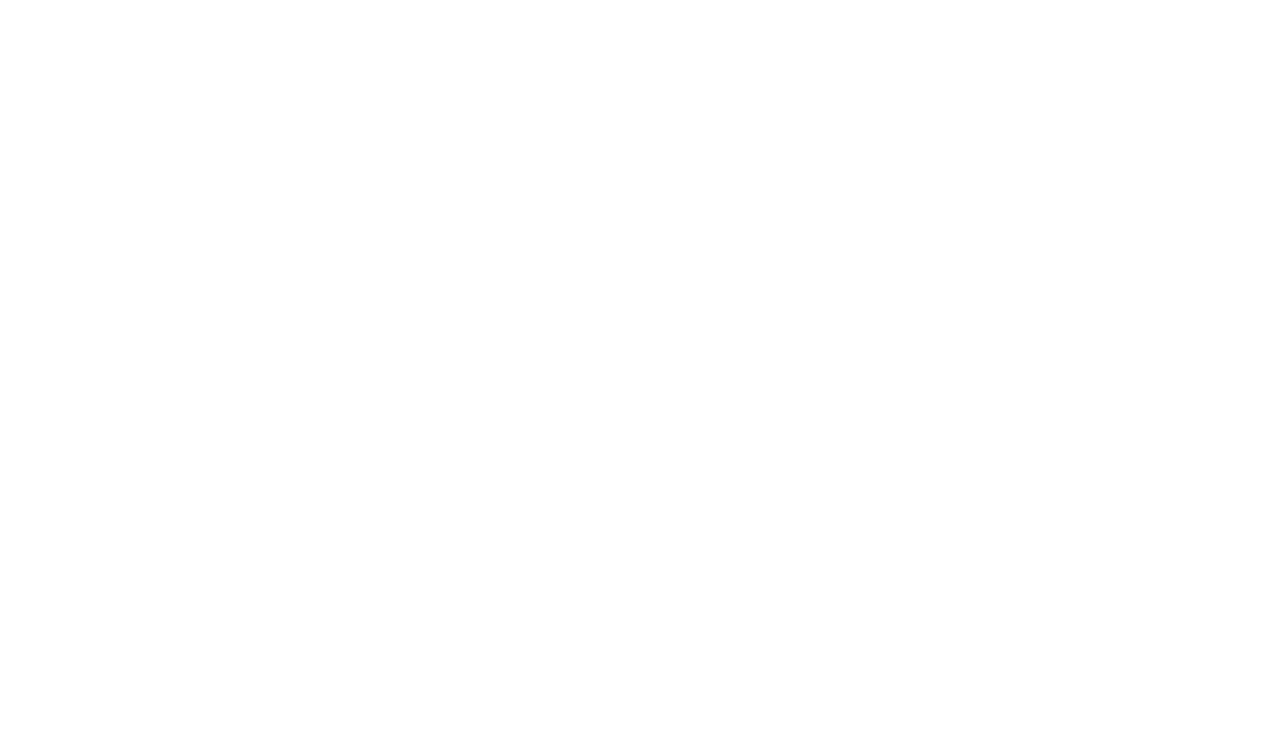
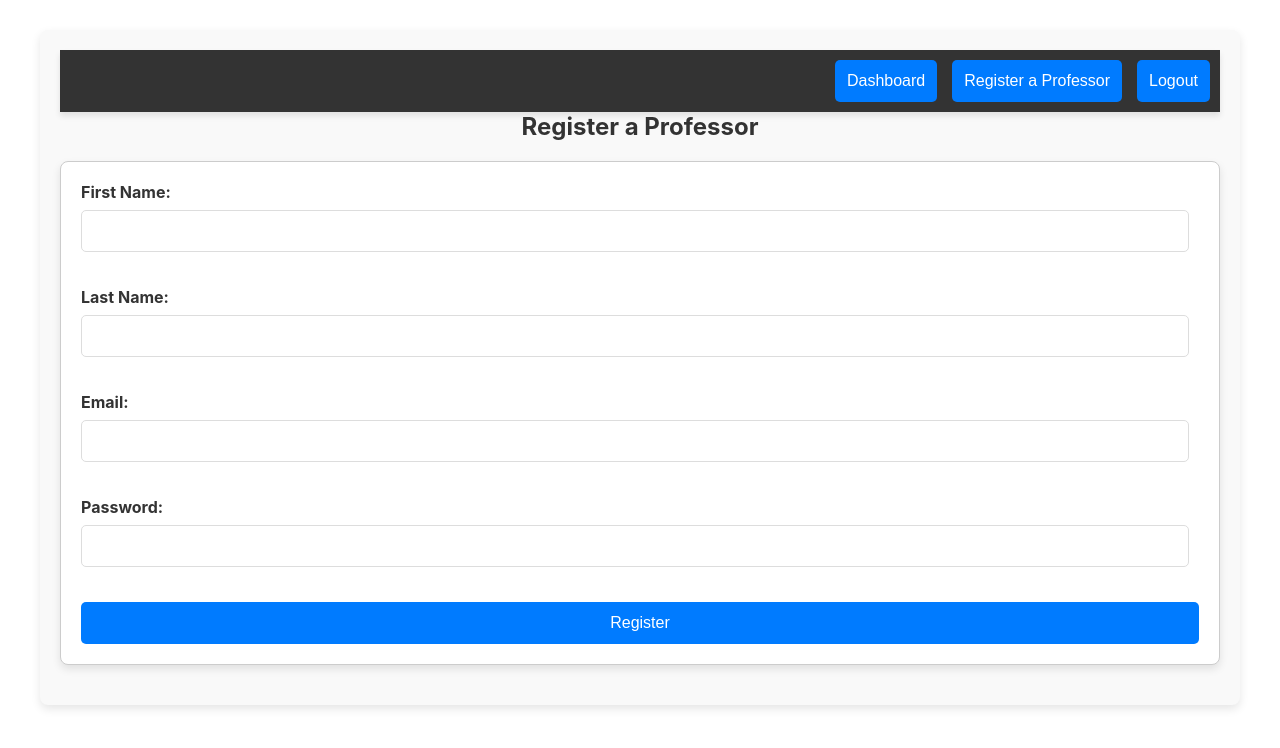
Before and after one commit to Project-S5/admin-front-end, a React (Create React App) app: page /register-professor in a window 1280 px wide. Before the commit this address had no page. Shown: the top 748 px of the page. Built offline with nearby package versions, Linux system fonts and the light colour scheme; sample sign-in values are in the browser's storage.

Commit message:
Registering professor

```diff
--- a/src/App.js
+++ b/src/App.js
@@ -5,6 +5,7 @@
 import AdminDashboard from './pages/AdminDashboard';  // Import the AdminDashboard from the correct path
 import { Navigate } from 'react-router-dom'; // Import Navigate
 import LessonDetails from './pages/LessonDetails';
+import RegisterProfessor from './pages/RegisterProfessor';
 
 const App = () => {
   const isAuthenticated = !!localStorage.getItem('access_token');
@@ -18,6 +19,7 @@
           element={isAuthenticated ? <AdminDashboard /> : <Navigate to="/" />}
         />
         <Route path="/lesson/:lessonId/students" element={isAuthenticated ? <LessonDetails />: <Navigate to="/" />} />
+        <Route path="/register-professor" element={isAuthenticated ? <RegisterProfessor />: <Navigate to="/" />} />
         {/* <Route path="/" element={<Navigate to="/" />} /> */}
       </Routes>
     </Router>
--- a/src/components/Navbar.js
+++ b/src/components/Navbar.js
@@ -16,10 +16,22 @@
     navigate('/');
   };
 
+  const handleRegister = () => {
+    // Redirect to the registration page (e.g., '/register-professor')
+    navigate('/register-professor');
+  };
+  const handleDashboard = () => {
+    // Redirect to the registration page (e.g., '/register-professor')
+    navigate('/admin-dashboard');
+  };
+
   return (
     <nav className="navbar">
       <div className="navbar-content navbar-right">
+        <button className="register-btn" onClick={handleDashboard}>Dashboard</button>
+        <button className="register-btn" onClick={handleRegister}>Register a Professor</button>
         <button className="logout-btn" onClick={handleLogout}>Logout</button>
+
       </div>
     </nav>
   );
--- a/src/pages/LessonDetails.css
+++ b/src/pages/LessonDetails.css
@@ -1,62 +1,32 @@
-.lesson-details {
-  padding: 20px;
+/* Navbar.css */
+.navbar {
+  background-color: #333;
+  padding: 10px;
+  display: flex;
+  justify-content: space-between;
+  align-items: center;
 }
 
-h1 {
-  font-size: 24px;
-  margin-bottom: 20px;
+.navbar-content {
+  display: flex;
+  align-items: center;
 }
 
-#students-container {
+.navbar-right {
   display: flex;
-  flex-direction: column;
-  gap: 10px;
+  gap: 15px; /* Add some space between the buttons */
 }
 
-.student-item {
-  background-color: #f9f9f9;
-  padding: 10px;
-  border: 1px solid #ddd;
-  border-radius: 5px;
-  cursor: pointer;
-  transition: background-color 0.3s ease;
-}
-
-.student-item:hover {
-  background-color: #eef;
-}
-
-.student-details {
-  margin-top: 20px;
-  padding: 15px;
-  background-color: #f1f1f1;
-  border: 1px solid #ddd;
-  border-radius: 5px;
-}
-
-.student-details h3 {
-  margin-bottom: 15px;
-}
-
-.student-details p {
-  margin: 5px 0;
-}
-
-.btn {
-  margin-bottom: 20px;
-  padding: 10px 15px;
+.logout-btn, .register-btn {
   background-color: #007bff;
   color: white;
   border: none;
+  padding: 8px 16px;
+  cursor: pointer;
   border-radius: 5px;
-  cursor: pointer;
+  font-size: 16px;
 }
 
-.btn:hover {
+.logout-btn:hover, .register-btn:hover {
   background-color: #0056b3;
 }
-
-.error {
-  color: red;
-  font-weight: bold;
-}
--- /dev/null
+++ b/src/pages/RegisterProfessor.css
@@ -0,0 +1,97 @@
+/* RegisterProfessor.css */
+.register-professor {
+    max-width: 1200px;
+    margin: 30px auto;
+    padding: 20px;
+    background-color: #f9f9f9;
+    border-radius: 8px;
+    box-shadow: 0 4px 10px rgba(0, 0, 0, 0.1);
+  }
+
+  .register-professor h2 {
+    text-align: center;
+    margin-bottom: 20px;
+    color: #333;
+  }
+
+  .register-professor form {
+    display: flex;
+    flex-direction: column;
+  }
+
+  .register-professor label {
+    font-size: 16px;
+    margin-bottom: 8px;
+    color: #333;
+  }
+
+  .register-professor input {
+    font-size: 14px;
+    padding: 10px;
+    margin-bottom: 15px;
+    border: 1px solid #ddd;
+    border-radius: 5px;
+    outline: none;
+  }
+
+  .register-professor input:focus {
+    border-color: #007bff;
+  }
+
+  .register-professor button {
+    background-color: #007bff;
+    color: white;
+    border: none;
+    padding: 12px;
+    border-radius: 5px;
+    font-size: 16px;
+    cursor: pointer;
+    transition: background-color 0.3s ease;
+  }
+
+  .register-professor button:hover {
+    background-color: #0056b3;
+  }
+
+  .register-professor .form-group {
+    margin-bottom: 20px;
+  }
+
+  .register-professor .form-group:last-child {
+    margin-bottom: 0;
+  }
+
+  .register-professor .input-group {
+    display: flex;
+    flex-direction: column;
+  }
+
+  .register-professor .input-group input {
+    width: 100%;
+  }
+
+
+  .register-professor .form-footer {
+    text-align: center;
+    margin-top: 20px;
+  }
+
+  .register-professor .form-footer p {
+    font-size: 14px;
+    color: #555;
+  }
+
+.register-professor input {
+  font-size: 14px;
+  padding: 12px; /* Increased padding for more space */
+  margin-bottom: 15px;
+  border: 1px solid #ddd;
+  border-radius: 5px;
+  outline: none;
+  width: 100%; /* Makes input fields take the full width of the form */
+  box-sizing: border-box; /* Ensures padding doesn't cause overflow */
+}
+
+.register-professor input:focus {
+  border-color: #007bff;
+}
--- /dev/null
+++ b/src/pages/RegisterProfessor.js
@@ -0,0 +1,123 @@
+import React, { useState } from 'react';
+import { useNavigate } from 'react-router-dom';  // Import useNavigate for redirection
+import Navbar from '../components/Navbar'; // Import Navbar component
+import './RegisterProfessor.css'; // Import the CSS file for styling
+
+const RegisterProfessor = () => {
+  const [formData, setFormData] = useState({
+    first_name: '',
+    last_name: '',
+    email: '',
+    password: ''
+  });
+
+  const navigate = useNavigate();  // Initialize navigate function
+
+  // Handle form input changes
+  const handleChange = (e) => {
+    const { name, value } = e.target;
+    setFormData((prevState) => ({
+      ...prevState,
+      [name]: value
+    }));
+  };
+
+  // Handle form submission
+  const handleSubmit = async (e) => {
+    e.preventDefault();
+
+    const accessToken = localStorage.getItem('access_token');  // Retrieve access token from localStorage
+
+    if (!accessToken) {
+      alert('No access token found, please log in first.');
+      return;
+    }
+
+    try {
+      // API call to register the professor with the Authorization header
+      const response = await fetch('http://localhost:8000/api/register/professor/', {
+        method: 'POST',
+        headers: {
+          'Content-Type': 'application/json',
+          'Authorization': `Bearer ${accessToken}`, // Add the access token to the Authorization header
+        },
+        body: JSON.stringify({
+          first_name: formData.first_name,
+          last_name: formData.last_name,
+          email: formData.email,
+          password: formData.password,
+        }),
+      });
+
+      // If the response is not OK, throw an error
+      if (!response.ok) {
+        const errorData = await response.json();
+        throw new Error(errorData.detail || 'Failed to register professor');
+      }
+
+      // If the registration is successful, log the response
+      const data = await response.json();
+      console.log('Professor registered successfully:', data);
+
+      // Redirect to the admin dashboard
+      navigate('/admin-dashboard');  // Redirect to the admin dashboard page after success
+
+    } catch (error) {
+      console.error('Error:', error.message);
+      // Show error message (could be updated to a UI alert or modal)
+      alert(`Error: ${error.message}`);
+    }
+  };
+
+  return (
+    <div className="register-professor">
+      <Navbar /> {/* Include the Navbar component */}
+      <h2>Register a Professor</h2>
+      <form onSubmit={handleSubmit}>
+        <div className="form-group">
+          <label>First Name:</label>
+          <input
+            type="text"
+            name="first_name"
+            value={formData.first_name}
+            onChange={handleChange}
+            required
+          />
+        </div>
+        <div className="form-group">
+          <label>Last Name:</label>
+          <input
+            type="text"
+            name="last_name"
+            value={formData.last_name}
+            onChange={handleChange}
+            required
+          />
+        </div>
+        <div className="form-group">
+          <label>Email:</label>
+          <input
+            type="email"
+            name="email"
+            value={formData.email}
+            onChange={handleChange}
+            required
+          />
+        </div>
+        <div className="form-group">
+          <label>Password:</label>
+          <input
+            type="password"
+            name="password"
+            value={formData.password}
+            onChange={handleChange}
+            required
+          />
+        </div>
+        <button type="submit">Register</button>
+      </form>
+    </div>
+  );
+};
+
+export default RegisterProfessor;
```
